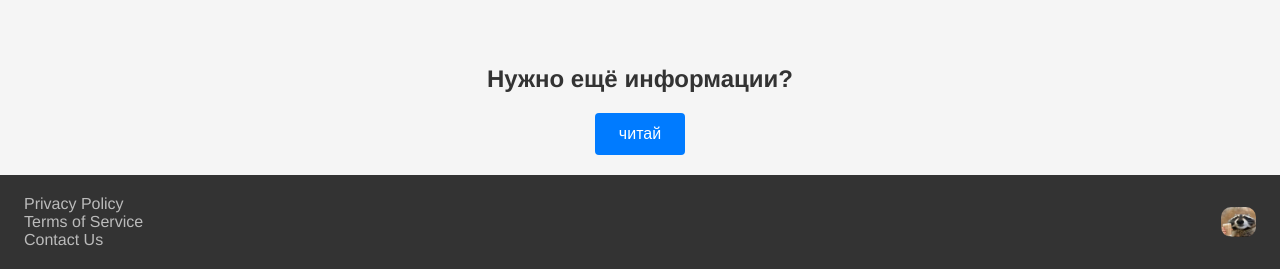
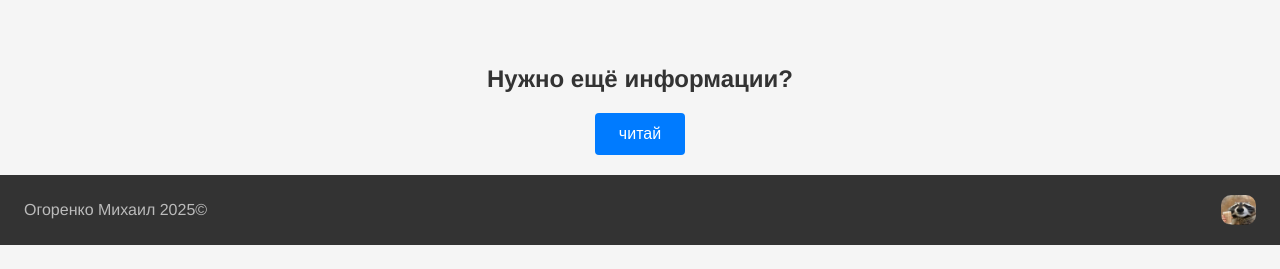
Before and after one commit to MishelX/personal-website, a plain HTML site: page index.html in a window 1280 px wide. Shown: the part 1136-1405 px from the top of the page. After the commit the page ends 1381 px from the top, so only its background shows below. Drawn offline with Linux system fonts and the light colour scheme.

Commit message:
Update index.html

```diff
--- a/index.html
+++ b/index.html
@@ -64,9 +64,7 @@
     <footer>
         <div class="footer-links">
             <ul>
-                <li><a href="#">Privacy Policy</a></li>
-                <li><a href="#">Terms of Service</a></li>
-                <li><a href="#">Contact Us</a></li>
+                <li><a href="#">Огоренко Михаил 2025©</a></li>
             </ul>
         </div>
         <div class="footer-logo">
```
